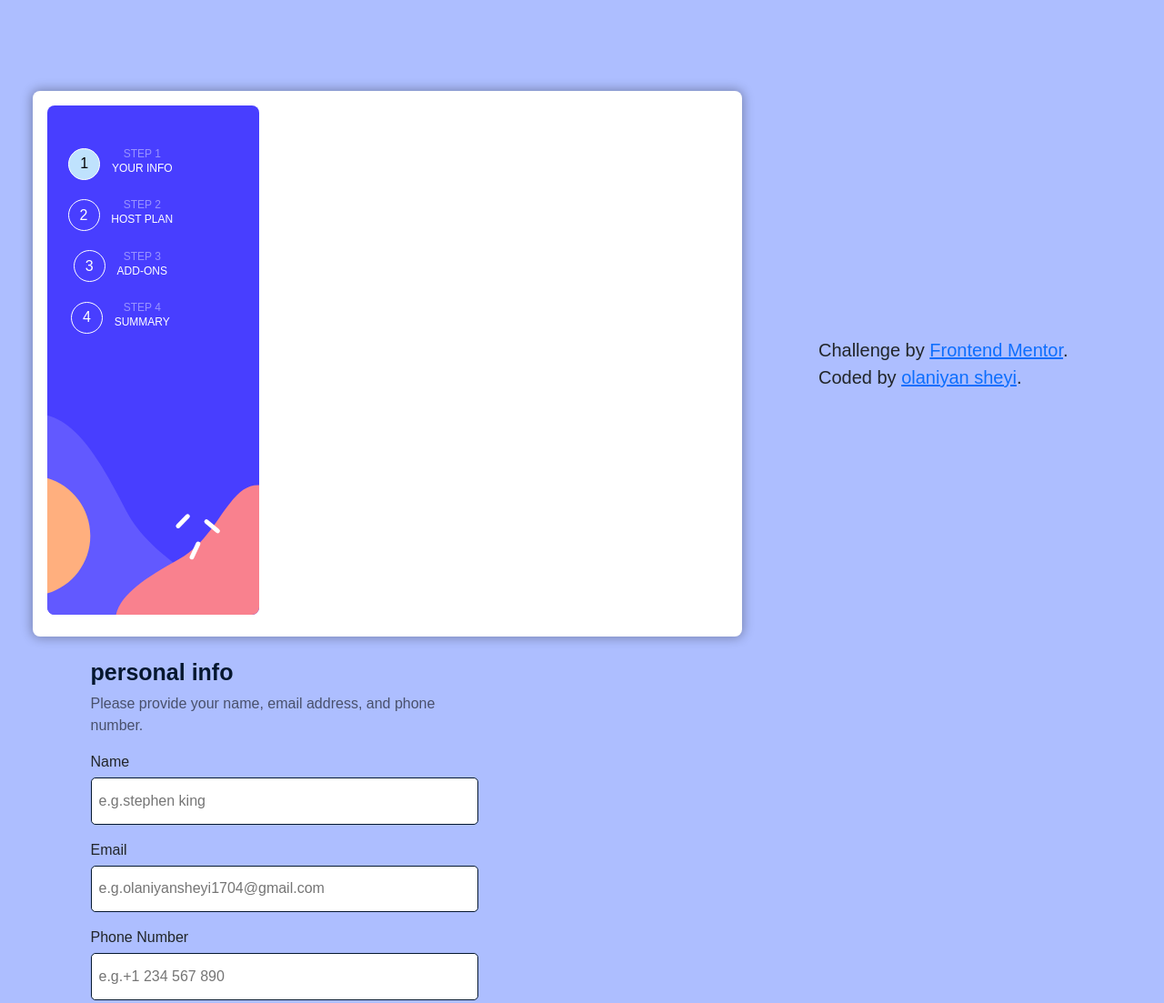
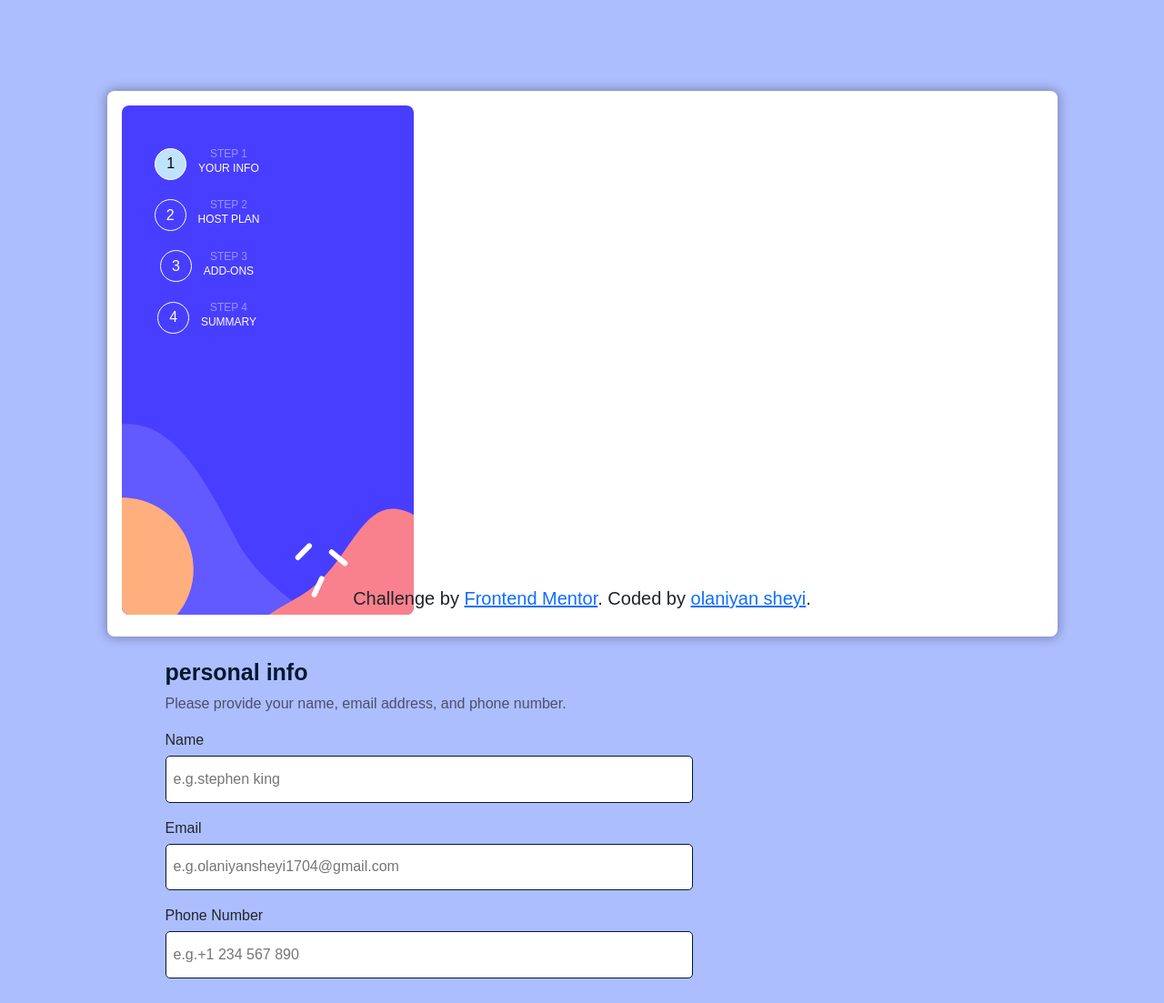
Before and after one commit to sheymantech/multi-step-form-fill, a plain HTML site: page index.html in a window 1280 px wide. Shown: the top 1103 px of the page at 91% size. Drawn offline with nearby package versions, Linux system fonts and the light colour scheme; a web font is replaced by a local one.

Commit message:
style.css

```diff
--- a/style.css
+++ b/style.css
@@ -267,9 +267,7 @@ img {
   text-decoration: underline;
   color: blue !important;
 }
-.copy-write {
-  font-size: 20px;
-}
+
 .add-ons-choose {
   display: flex;
   justify-content: space-between;
@@ -297,6 +295,19 @@ img {
   height: 50px;
   margin-bottom: 1rem;
 }
+
+/* for footer section */
+
+@media only screen and (min-width: 800px) {
+  .copy-write {
+    font-size: 20px;
+    position: absolute;
+    bottom: 2%;
+    left: 50%;
+    transform: translate(-50%, -50%);
+  }
+}
+
 @media only screen and (max-width: 800px) {
   .img-desktop {
     display: none;
```
